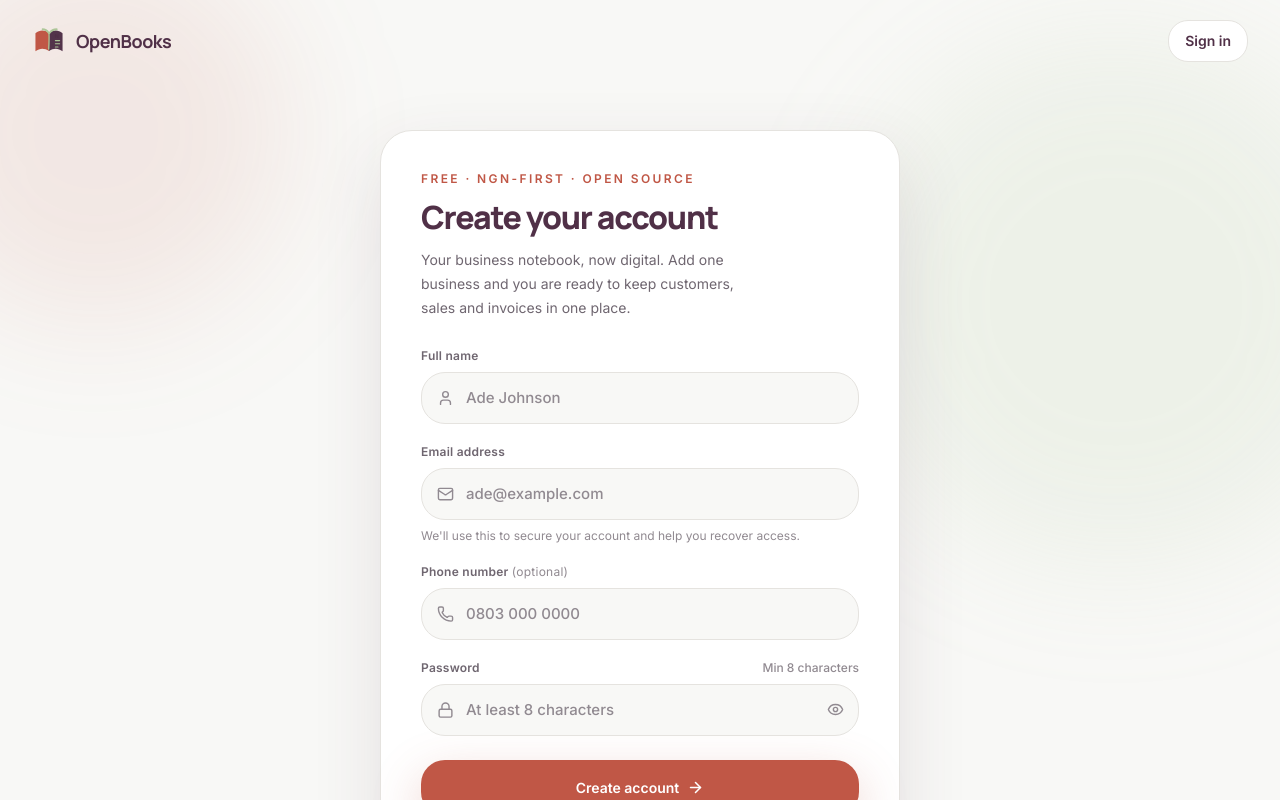
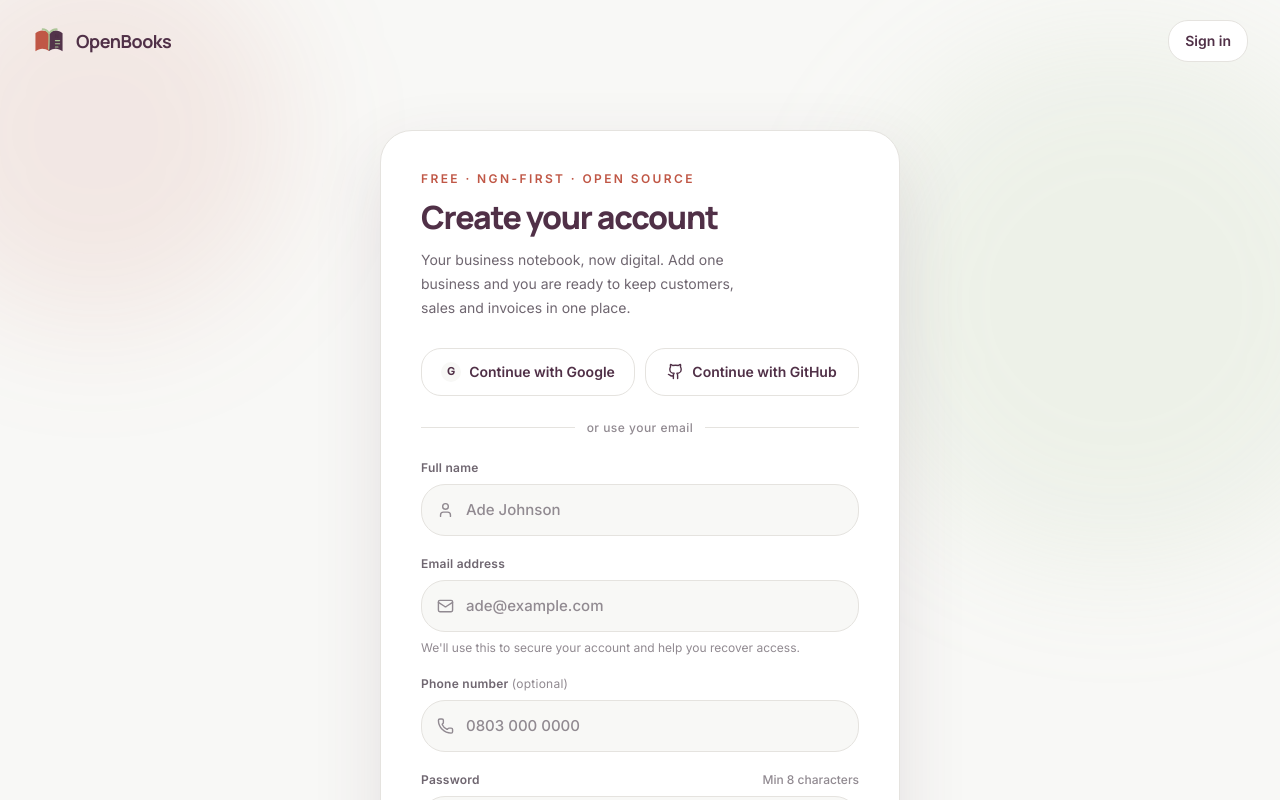
Before and after one commit to awesomeakokayo/OpenBooks, a Next.js app: page /register in a window 1280 px wide. Shown: the top 800 px of the page. Built offline with nearby package versions, Linux system fonts and the light colour scheme.

Commit message:
feat: add Google and GitHub signup options

```diff
--- a/app/register/RegisterForm.tsx
+++ b/app/register/RegisterForm.tsx
@@ -1,14 +1,14 @@
 "use client";
 
 import { useState } from "react";
+import { signIn } from "next-auth/react";
 import { useRouter } from "next/navigation";
-import { User, Mail, Phone, Lock, Eye, EyeOff, ArrowRight, Sparkles } from "lucide-react";
+import { User, Mail, Phone, Lock, Eye, EyeOff, ArrowRight, Sparkles, Github } from "lucide-react";
 
 export function RegisterForm() {
   const router = useRouter();
   const [error, setError] = useState("");
   const [loading, setLoading] = useState(false);
-  const [showPassword, setShowPassword] = useState(false);
 
   async function onSubmit(e: React.FormEvent<HTMLFormElement>) {
     e.preventDefault();
@@ -44,7 +44,42 @@ export function RegisterForm() {
     }
   }
 
+  async function continueWith(provider: "google" | "github") {
+    setError("");
+    setLoading(true);
+    await signIn(provider, { callbackUrl: "/dashboard" });
+    setLoading(false);
+  }
+
   return (
+    <div className="space-y-6">
+      <div className="grid gap-2.5 sm:grid-cols-2">
+        <button
+          type="button"
+          onClick={() => continueWith("google")}
+          disabled={loading}
+          className="inline-flex h-12 items-center justify-center gap-2 rounded-xl border border-[#E5E3DF] bg-white px-4 text-sm font-semibold text-[#503047] hover:bg-[#F8F8F6] disabled:opacity-60"
+        >
+          <span className="flex h-5 w-5 items-center justify-center rounded-full bg-[#F8F8F6] text-[11px] font-bold text-[#503047]">G</span>
+          Continue with Google
+        </button>
+        <button
+          type="button"
+          onClick={() => continueWith("github")}
+          disabled={loading}
+          className="inline-flex h-12 items-center justify-center gap-2 rounded-xl border border-[#E5E3DF] bg-white px-4 text-sm font-semibold text-[#503047] hover:bg-[#F8F8F6] disabled:opacity-60"
+        >
+          <Github size={17} strokeWidth={2} />
+          Continue with GitHub
+        </button>
+      </div>
+
+      <div className="flex items-center gap-3">
+        <span className="h-px flex-1 bg-[#E5E3DF]" />
+        <span className="text-xs font-medium tracking-[0.04em] text-[#918A91]">or use your email</span>
+        <span className="h-px flex-1 bg-[#E5E3DF]" />
+      </div>
+
       <form onSubmit={onSubmit} className="flex flex-col gap-5">
         <label className="flex flex-col gap-2">
           <span className="text-xs font-semibold tracking-[0.02em] text-[#6F6670]">Full name</span>
@@ -78,9 +113,9 @@ export function RegisterForm() {
           </div>
           <span className="relative flex">
             <span className="pointer-events-none absolute left-4 top-1/2 -translate-y-1/2 text-[#918A91]"><Lock size={17} strokeWidth={2} /></span>
-          <input name="password" type={showPassword ? "text" : "password"} required minLength={8} placeholder="At least 8 characters" autoComplete="new-password" className="flex h-[52px] w-full rounded-2xl border border-[#E5E3DF] bg-[#F8F8F6] pl-11 pr-11 text-[15px] font-medium text-[#503047] placeholder:text-[#918A91] focus:border-[#C05746] focus:bg-white focus:outline-none focus:ring-2 focus:ring-[#C05746]/15" />
-          <button type="button" aria-label={showPassword ? "Hide password" : "Show password"} onClick={() => setShowPassword((v) => !v)} className="absolute right-2 top-1/2 flex h-8 w-8 -translate-y-1/2 items-center justify-center rounded-xl text-[#918A91] hover:bg-white hover:text-[#503047]">
-            {showPassword ? <EyeOff size={17} strokeWidth={2} /> : <Eye size={17} strokeWidth={2} />}
+            <input name="password" type="password" required minLength={8} placeholder="At least 8 characters" autoComplete="new-password" className="flex h-[52px] w-full rounded-2xl border border-[#E5E3DF] bg-[#F8F8F6] pl-11 pr-11 text-[15px] font-medium text-[#503047] placeholder:text-[#918A91] focus:border-[#C05746] focus:bg-white focus:outline-none focus:ring-2 focus:ring-[#C05746]/15" />
+            <button type="button" aria-label="Show password" onClick={(e) => { const input = e.currentTarget.previousElementSibling as HTMLInputElement | null; if (input) input.type = input.type === "password" ? "text" : "password"; e.currentTarget.setAttribute("aria-label", input?.type === "password" ? "Show password" : "Hide password"); }} className="absolute right-2 top-1/2 flex h-8 w-8 -translate-y-1/2 items-center justify-center rounded-xl text-[#918A91] hover:bg-white hover:text-[#503047]">
+              <Eye size={17} strokeWidth={2} />
             </button>
           </span>
         </label>
@@ -96,5 +131,6 @@ export function RegisterForm() {
           <span>We'll verify your email before you start using your business workspace.</span>
         </p>
       </form>
+    </div>
   );
 }
```
Lines whose indentation alone changed are shown as unchanged.
